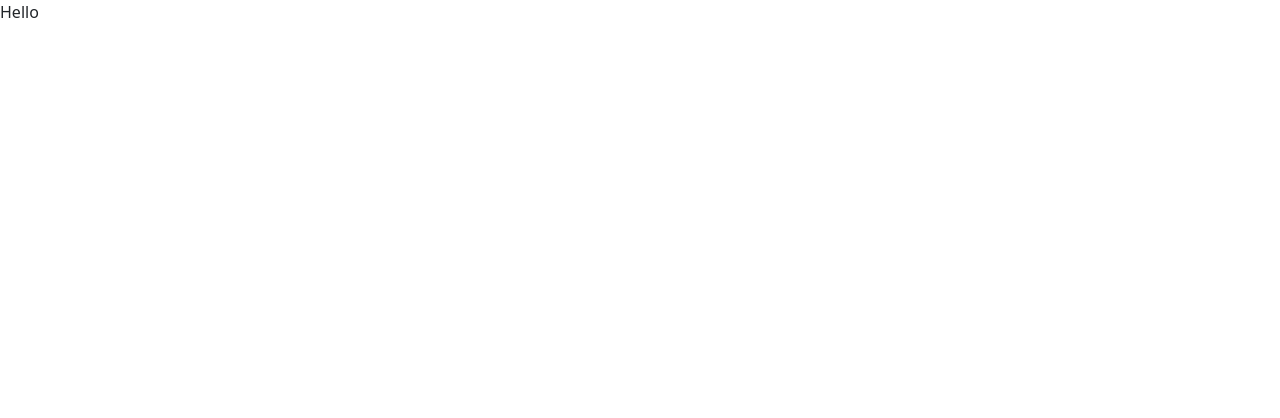
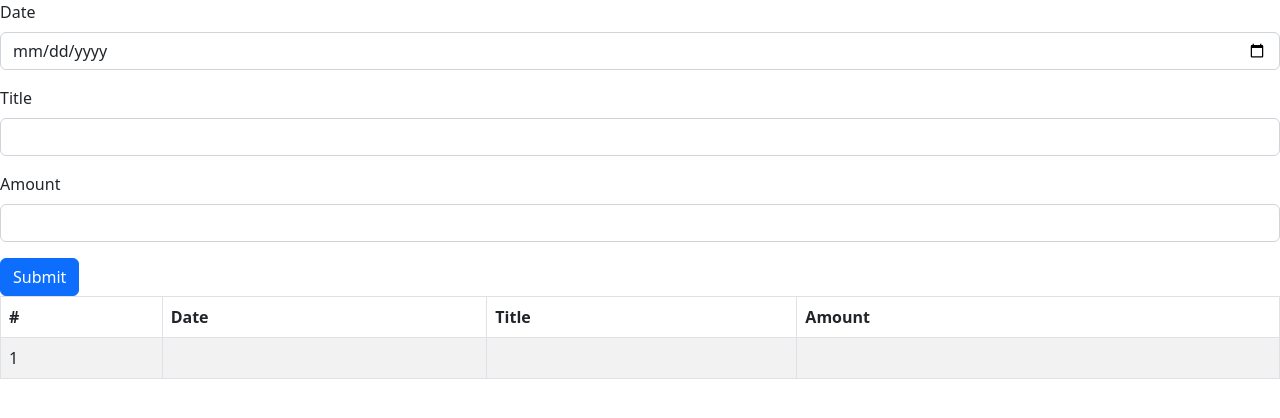
Before and after one commit to keshab4855/react-practice, a React (Create React App) app in the folder my-app/: page / in a window 1280 px wide. Shown: the top 418 px of the page. Built offline with nearby package versions, Linux system fonts and the light colour scheme.

Commit message:
displaying form data

```diff
--- a/my-app/src/App.js
+++ b/my-app/src/App.js
@@ -1,9 +1,18 @@
+import { useState } from "react";
 import "./App.css";
+import DataDisplay from "./components/DataDisplay";
 // import ExpenseItem from "./components/ExpenseItem";
 import Expenses from "./components/Expenses/Expenses";
+import InputForm from "./components/InputForm";
 import NewExpense from "./components/NewExpense/NewExpense";
 
 function App() {
+  const [tableData, setTableData] = useState("");
+  const handleOnSubmit = (insertedData) => {
+    const inserts = { ...insertedData };
+    setTableData(inserts);
+    return;
+  };
   const addExpenseHandler = (expense) => {
     console.log("In APp");
     console.log(expense);
@@ -33,7 +42,8 @@ function App() {
     <div>
       {/* <NewExpense addExpenseHandler={addExpenseHandler}></NewExpense>
       <Expenses expenses={expenses}></Expenses> */}
-      Hello
+      <InputForm handleOnSubmit={handleOnSubmit}></InputForm>
+      <DataDisplay tableData={tableData}></DataDisplay>
     </div>
   );
 }
--- /dev/null
+++ b/my-app/src/components/DataDisplay.js
@@ -0,0 +1,29 @@
+import React from "react";
+import Table from "react-bootstrap/Table";
+
+const DataDisplay = ({ tableData }) => {
+  return (
+    <div>
+      <Table striped bordered hover>
+        <thead>
+          <tr>
+            <th>#</th>
+            <th>Date</th>
+            <th>Title</th>
+            <th>Amount</th>
+          </tr>
+        </thead>
+        <tbody>
+          <tr>
+            <td>1</td>
+            <td>{tableData.date}</td>
+            <td>{tableData.title}</td>
+            <td>{tableData.amount}</td>
+          </tr>
+        </tbody>
+      </Table>
+    </div>
+  );
+};
+
+export default DataDisplay;
--- /dev/null
+++ b/my-app/src/components/InputForm.js
@@ -0,0 +1,66 @@
+import React, { useState } from "react";
+import Form from "react-bootstrap/Form";
+import Button from "react-bootstrap/Button";
+
+const InputForm = ({ handleOnSubmit }) => {
+  const [enteredDate, setEnteredDate] = useState("");
+  const [enteredTitle, setEnteredTitle] = useState("");
+  const [enteredAmount, setEnteredAmount] = useState("");
+  const dateChangeHandler = (e) => {
+    setEnteredDate(e.target.value);
+  };
+  const titleChangeHandler = (e) => {
+    setEnteredTitle(e.target.value);
+  };
+  const amountChangeHandler = (e) => {
+    setEnteredAmount(e.target.value);
+  };
+  const submitHandler = (e) => {
+    e.preventDefault();
+    const xpenseData = {
+      date: enteredDate,
+      title: enteredTitle,
+      amount: enteredAmount,
+    };
+    handleOnSubmit(xpenseData);
+    setEnteredDate("");
+    setEnteredTitle("");
+    setEnteredAmount("");
+  };
+
+  return (
+    <div>
+      <Form onSubmit={submitHandler}>
+        <Form.Group className="mb-3">
+          <Form.Label>Date</Form.Label>
+          <Form.Control
+            type="date"
+            onChange={dateChangeHandler}
+            value={enteredDate}
+          />
+        </Form.Group>
+        <Form.Group className="mb-3">
+          <Form.Label>Title</Form.Label>
+          <Form.Control
+            type="text"
+            onChange={titleChangeHandler}
+            value={enteredTitle}
+          />
+        </Form.Group>
+        <Form.Group className="mb-3">
+          <Form.Label>Amount</Form.Label>
+          <Form.Control
+            type="number"
+            onChange={amountChangeHandler}
+            value={enteredAmount}
+          />
+        </Form.Group>
+        <Button variant="primary" type="submit">
+          Submit
+        </Button>
+      </Form>
+    </div>
+  );
+};
+
+export default InputForm;
```
